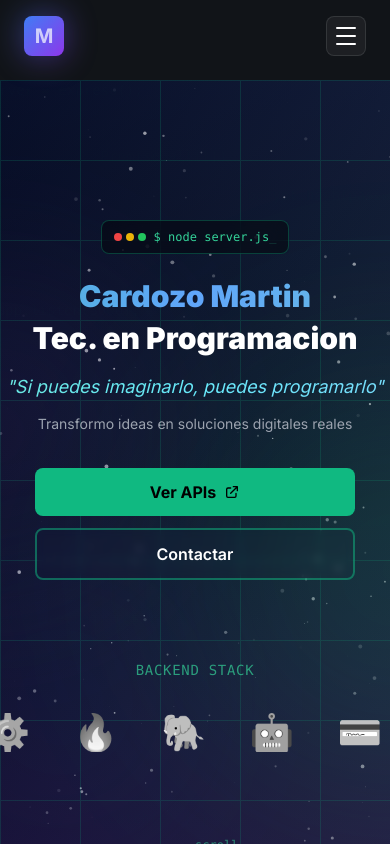
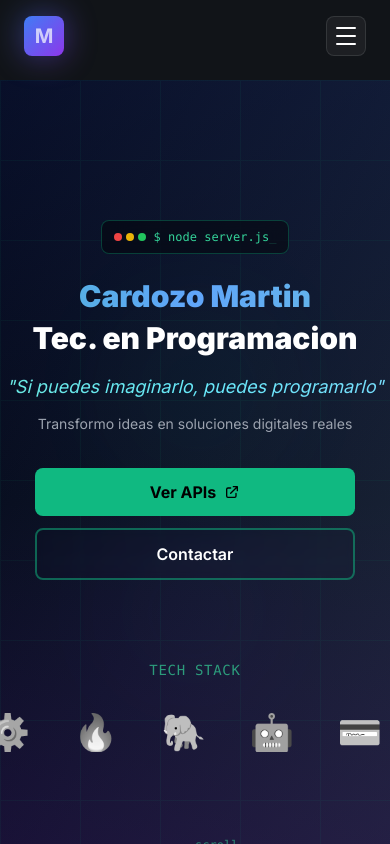
Before and after one commit to CardozoMartin/portafolio-4.0, a React (Vite) app: page / in a window 390 px wide. Shown: the top 844 px of the page. Built offline with nearby package versions, Linux system fonts and the light colour scheme.

Commit message:
se quitan animaciones en mobile

```diff
--- a/src/components/Hero/HeroSection.jsx
+++ b/src/components/Hero/HeroSection.jsx
@@ -5,9 +5,20 @@ import TechCarousel from './TechCarousel';
 
 const BackendHero = () => {
   const [typedText, setTypedText] = useState('');
+  const [isMobile, setIsMobile] = useState(false);
   const heroRef = useRef(null);
 
-  // Código flotante en el fondo
+  // Detectar si es mobile
+  useEffect(() => {
+    const checkMobile = () => {
+      setIsMobile(window.innerWidth < 768);
+    };
+    checkMobile();
+    window.addEventListener('resize', checkMobile);
+    return () => window.removeEventListener('resize', checkMobile);
+  }, []);
+
+  // Código flotante en el fondo - reducido para mobile
   const codeSnippets = [
     'const server = express();',
     'app.listen(3000);',
@@ -15,12 +26,6 @@ const BackendHero = () => {
     'async/await',
     'JWT.sign(payload);',
     'bcrypt.hash(password);',
-    'router.post("/api");',
-    'middleware(req, res);',
-    'try { } catch(e) { }',
-    'Promise.all([])',
-    'socket.on("connect")',
-    'redis.set(key, value)',
   ];
 
   // Efecto de tipeo
@@ -51,11 +56,11 @@ const BackendHero = () => {
         <div className="absolute inset-0 bg-gradient-to-br from-slate-950 via-slate-900 to-slate-800" />
         <div className="absolute inset-0 bg-gradient-to-t from-purple-950/30 via-transparent to-blue-950/30" />
 
-        {/* Animación de estrellas */}
-        <StarField />
+        {/* Animación de estrellas - deshabilitada en mobile */}
+        {!isMobile && <StarField />}
 
-        {/* Líneas de código flotantes con menor opacidad */}
-        {codeSnippets.map((code, i) => (
+        {/* Líneas de código flotantes - solo en desktop */}
+        {!isMobile && codeSnippets.map((code, i) => (
           <motion.div
             key={i}
             className="absolute text-emerald-500/10 font-mono text-sm md:text-base whitespace-nowrap"
@@ -78,14 +83,14 @@ const BackendHero = () => {
           </motion.div>
         ))}
 
-        {/* Grid tecnológico con efecto de respiración más fuerte */}
+        {/* Grid tecnológico con efecto de respiración - más simple en mobile */}
         <motion.div
           className="absolute inset-0 pointer-events-none"
           animate={{
-            opacity: [0, 0.2, 0],
+            opacity: isMobile ? [0.05, 0.1, 0.05] : [0, 0.2, 0],
           }}
           transition={{
-            duration: 5,
+            duration: isMobile ? 8 : 5,
             repeat: Infinity,
             ease: "easeInOut",
           }}
@@ -102,43 +107,48 @@ const BackendHero = () => {
           />
         </motion.div>
 
-        {/* Orbes de luz más dramáticos */}
+        {/* Orbes de luz - simplificados en mobile */}
         <motion.div
-          className="absolute top-1/4 left-1/4 w-[500px] h-[500px] rounded-full blur-3xl"
+          className={`absolute top-1/4 left-1/4 ${isMobile ? 'w-[200px] h-[200px]' : 'w-[500px] h-[500px]'} rounded-full blur-3xl`}
           style={{
             background: 'radial-gradient(circle, rgba(16, 185, 129, 0.3) 0%, transparent 70%)',
           }}
-          animate={{
+          animate={isMobile ? {
+            opacity: [0.2, 0.4, 0.2],
+          } : {
             scale: [1, 1.3, 1],
             opacity: [0.4, 0.6, 0.4],
             x: [0, 50, 0],
             y: [0, 30, 0],
           }}
           transition={{
-            duration: 12,
+            duration: isMobile ? 10 : 12,
             repeat: Infinity,
             ease: "easeInOut",
           }}
         />
 
         <motion.div
-          className="absolute bottom-1/4 right-1/4 w-[500px] h-[500px] rounded-full blur-3xl"
+          className={`absolute bottom-1/4 right-1/4 ${isMobile ? 'w-[200px] h-[200px]' : 'w-[500px] h-[500px]'} rounded-full blur-3xl`}
           style={{
             background: 'radial-gradient(circle, rgba(139, 92, 246, 0.25) 0%, transparent 70%)',
           }}
-          animate={{
+          animate={isMobile ? {
+            opacity: [0.2, 0.3, 0.2],
+          } : {
             scale: [1.3, 1, 1.3],
             opacity: [0.3, 0.5, 0.3],
             x: [0, -50, 0],
             y: [0, -30, 0],
           }}
           transition={{
-            duration: 15,
+            duration: isMobile ? 12 : 15,
             repeat: Infinity,
             ease: "easeInOut",
           }}
         />
 
+        {!isMobile && (
           <motion.div
             className="absolute top-1/2 right-1/3 w-[400px] h-[400px] rounded-full blur-3xl"
             style={{
@@ -154,6 +164,7 @@ const BackendHero = () => {
               ease: "easeInOut",
             }}
           />
+        )}
       </div>
 
       {/* Contenido Principal */}
--- a/src/components/Hero/TechCarousel.jsx
+++ b/src/components/Hero/TechCarousel.jsx
@@ -1,7 +1,18 @@
-import React from 'react';
+import React, { useState, useEffect } from 'react';
 import { motion } from 'framer-motion';
 
 const TechCarousel = () => {
+  const [isMobile, setIsMobile] = useState(false);
+
+  useEffect(() => {
+    const checkMobile = () => {
+      setIsMobile(window.innerWidth < 768);
+    };
+    checkMobile();
+    window.addEventListener('resize', checkMobile);
+    return () => window.removeEventListener('resize', checkMobile);
+  }, []);
+
   const technologies = [
     { name: 'JavaScript', icon: '⚡' },
     { name: 'TypeScript', icon: '📘' },
@@ -21,18 +32,20 @@ const TechCarousel = () => {
     { name: 'Postman', icon: '📮' },
   ];
 
-  // Duplicamos las tecnologías para el efecto infinito
-  const duplicatedTechs = [...technologies, ...technologies, ...technologies];
+  // Duplicamos menos veces en mobile
+  const duplicatedTechs = isMobile
+    ? [...technologies, ...technologies]
+    : [...technologies, ...technologies, ...technologies];
 
   return (
     <div className="relative w-full py-8">
       <div className="text-emerald-400/70 text-sm font-mono uppercase tracking-wider mb-8 text-center">
-        Backend Stack
+        Tech Stack
       </div>
 
       {/* Contenedor con overflow hidden */}
       <div className="overflow-hidden">
-        {/* Carrusel */}
+        {/* Carrusel - más lento en mobile */}
         <motion.div
           className="flex gap-6 sm:gap-8 md:gap-12"
           animate={{
@@ -42,7 +55,7 @@ const TechCarousel = () => {
             x: {
               repeat: Infinity,
               repeatType: "loop",
-              duration: 25,
+              duration: isMobile ? 35 : 25,
               ease: "linear",
             },
           }}
@@ -52,13 +65,12 @@ const TechCarousel = () => {
               key={`${tech.name}-${index}`}
               className="flex-shrink-0 flex flex-col items-center justify-center gap-2 w-16 sm:w-20 md:w-24"
             >
-              <motion.div
-                className="text-4xl sm:text-5xl md:text-6xl filter grayscale hover:grayscale-0 transition-all duration-300 cursor-pointer"
-                whileHover={{ scale: 1.0, filter: "grayscale(0%)" }}
+              <div
+                className="text-4xl sm:text-5xl md:text-6xl filter grayscale transition-all duration-300"
                 title={tech.name}
               >
                 {tech.icon}
-              </motion.div>
+              </div>
               <span className="text-emerald-400/60 text-xs font-mono hidden sm:block">
                 {tech.name}
               </span>
```
Lines whose indentation alone changed are shown as unchanged.
